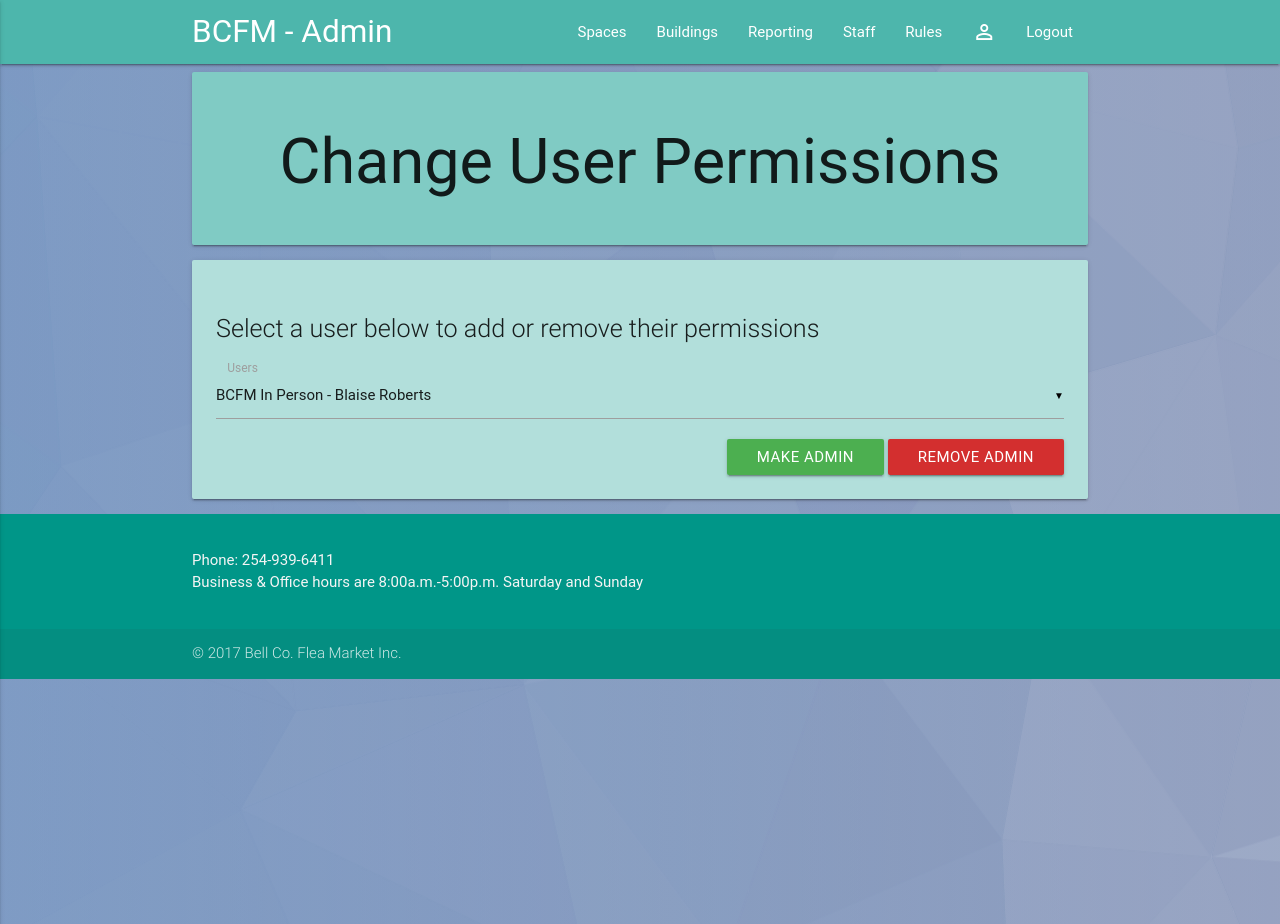
After one commit to BlaiseRoberts/BCFM-Reserve, a Django app: page /user_permissions/ in a window 1280 px wide. The commit adds this page. Run offline with Django 3.2, Linux system fonts and the light colour scheme; a user stored in the database is signed in; data comes from the database, SQL or seed files in the repository; both versions use the stored data as it was after the commit; some libraries are stand-ins or nearby versions; some web fonts are replaced.

Commit message:
got reservations showing for all staff on the staff page, as well as, an affordance to change user permissions. (add/remove staff)

```diff
--- a/bcfm_reserve/reserve/static/material_init.js
+++ b/bcfm_reserve/reserve/static/material_init.js
@@ -3,6 +3,7 @@ $( document ).ready(function(){
   	$(".button-collapse").sideNav();
   	$('.collapsible').collapsible();
   	$('.materialboxed').materialbox();
+  	$('select').material_select();
   	$('.datepicker').pickadate({
 		selectMonths: true,
 		selectYears: 1,
--- a/bcfm_reserve/reserve/static/material_init_admin.js
+++ b/bcfm_reserve/reserve/static/material_init_admin.js
@@ -3,6 +3,7 @@ $( document ).ready(function(){
   	$(".button-collapse").sideNav();
   	$('.collapsible').collapsible();
   	$('.materialboxed').materialbox();
+  	$('select').material_select();
   	$('.datepicker').pickadate({
 		selectMonths: true,
 		selectYears: 1,
--- /dev/null
+++ b/bcfm_reserve/reserve/templates/make_admin.html
@@ -0,0 +1,41 @@
+{% extends 'base.html' %}
+
+{% block content%}
+		<div class="card-panel teal lighten-3 center-align">
+        	<h1>Change User Permissions</h1>
+		</div>
+
+		<div class="card-panel teal lighten-4">
+        <p class="flow-text">Select a user below to add or remove their permissions</p>
+        <form method="post">
+            {% csrf_token %}
+            <div class="input-field col s12">
+                <select name="user_select" id="user_select">
+                  <optgroup label="Admin">
+                    {%for user in users%}
+                        {%if user.is_staff%}
+                            <option value="{{user.id}}">{{user.first_name}} {{user.last_name}}</option>
+                        {%endif%}
+                    {%endfor%}
+                  </optgroup>
+                  <optgroup label="Users">
+                    {%for user in users%}
+                        {%if user.is_staff%}
+                        {%else%}
+                            <option value="{{user.id}}">{{user.first_name}} {{user.last_name}}</option>
+                        }
+                        {%endif%}
+                    {%endfor%}
+                  </optgroup>
+                </select>
+                <label>Users</label>
+              </div>
+        <div class="right-align">
+            <input class="btn green"
+             type="submit" name="admin_button" value="Make Admin" />
+            <input class="btn red darken-2"
+             type="submit" name="admin_button" value="Remove Admin" />
+        </div>
+        </form>
+        </div>
+{% endblock %}
--- a/bcfm_reserve/reserve/templates/navbar.html
+++ b/bcfm_reserve/reserve/templates/navbar.html
@@ -15,7 +15,7 @@
       <li><a href="{% url 'reserve:buildings' %}">Buildings</a></li>
       {%if user.is_staff%}
       <li><a href="{% url 'reserve:browse' %}">Reporting</a></li>
-      <li><a href="{% url 'reserve:browse' %}">Staff</a></li>
+      <li><a href="{% url 'reserve:admin_reservation' %}">Staff</a></li>
       {%else%}
       <li><a href="{% url 'reserve:reservation' request.user.id %}">Reservations</a></li>
       {%endif%}
--- a/bcfm_reserve/reserve/urls.py
+++ b/bcfm_reserve/reserve/urls.py
@@ -22,6 +22,9 @@ urlpatterns = [
     url(r'^edit_myaccount/(?P<user_id>[0-9]+)/$', customer_views.edit_account, name='edit_account'),
     url(r'^myreservations/(?P<user_id>[0-9]+)/$', customer_views.reservation, name='reservation'),
     url(r'^delete_reservation/(?P<reservation_id>[0-9]+)/(?P<date>[0-9]{4}-[0-9]{2}-[0-9]{2})/$', customer_views.delete_reservation, name='delete_reservation'),
+    url(r'^admin_reservations/$', admin_views.admin_reservation, name='admin_reservation'),
+    url(r'^user_permissions/$', admin_views.user_permissions, name='user_permissions'),
+
 ]
 
 if settings.DEBUG:
--- a/bcfm_reserve/reserve/views/admin_views.py
+++ b/bcfm_reserve/reserve/views/admin_views.py
@@ -125,3 +125,40 @@ def remove_contact(request, building_id, user_id):
 
 		return render(request, template_name, {'error':error,
 			'error_details':error_details})
+
+@staff_member_required
+def admin_reservation(request):
+	if request.method == 'GET':
+		users = User.objects.filter(is_staff=True)
+		reservations= []
+		for user in users:
+			user_reservations = Reservation.objects.filter(customer=user).order_by('-date')[:20]
+			for reservation in user_reservations:
+				reservations.append(reservation)
+		template_name = 'staff.html'
+		return render(request, template_name, {'reservations':reservations})
+
+@staff_member_required
+def user_permissions(request):
+	if request.method == 'POST':
+		admin_button = request.POST.get("admin_button", "")
+		if admin_button == "Make Admin":
+			user_id = request.POST['user_select']
+			user = User.objects.get(pk=user_id)
+			user.is_staff = True
+			user.is_admin = True
+			user.save()
+		if admin_button == "Remove Admin":
+			user_id = request.POST['user_select']
+			user = User.objects.get(pk=user_id)
+			user.is_staff = False
+			user.is_admin = False
+			user.save()
+		users = User.objects.all()
+		template_name = 'make_admin.html'
+		return render(request, template_name, {'users':users})
+
+	if request.method == 'GET':
+		users = User.objects.all()
+		template_name = 'make_admin.html'
+		return render(request, template_name, {'users':users})
--- a/bcfm_reserve/reserve/views/customer_views.py
+++ b/bcfm_reserve/reserve/views/customer_views.py
@@ -283,9 +283,7 @@ def edit_account(request, user_id):
 				'error_details':error_details})
 
 def reservation(request, user_id):
-	if request.method == 'POST':
-		pass
-	elif request.method == 'GET':
+	if request.method == 'GET':
 		reservations = Reservation.objects.filter(customer_id=user_id).order_by('-date')[:12]
 		template_name = 'reservation.html'
 		return render(request, template_name, {'reservations':reservations})
```
Also changed, not shown: bcfm_reserve/reserve/templates/staff.html (added, +24 -0 lines), bcfm_reserve/db.sqlite3.
